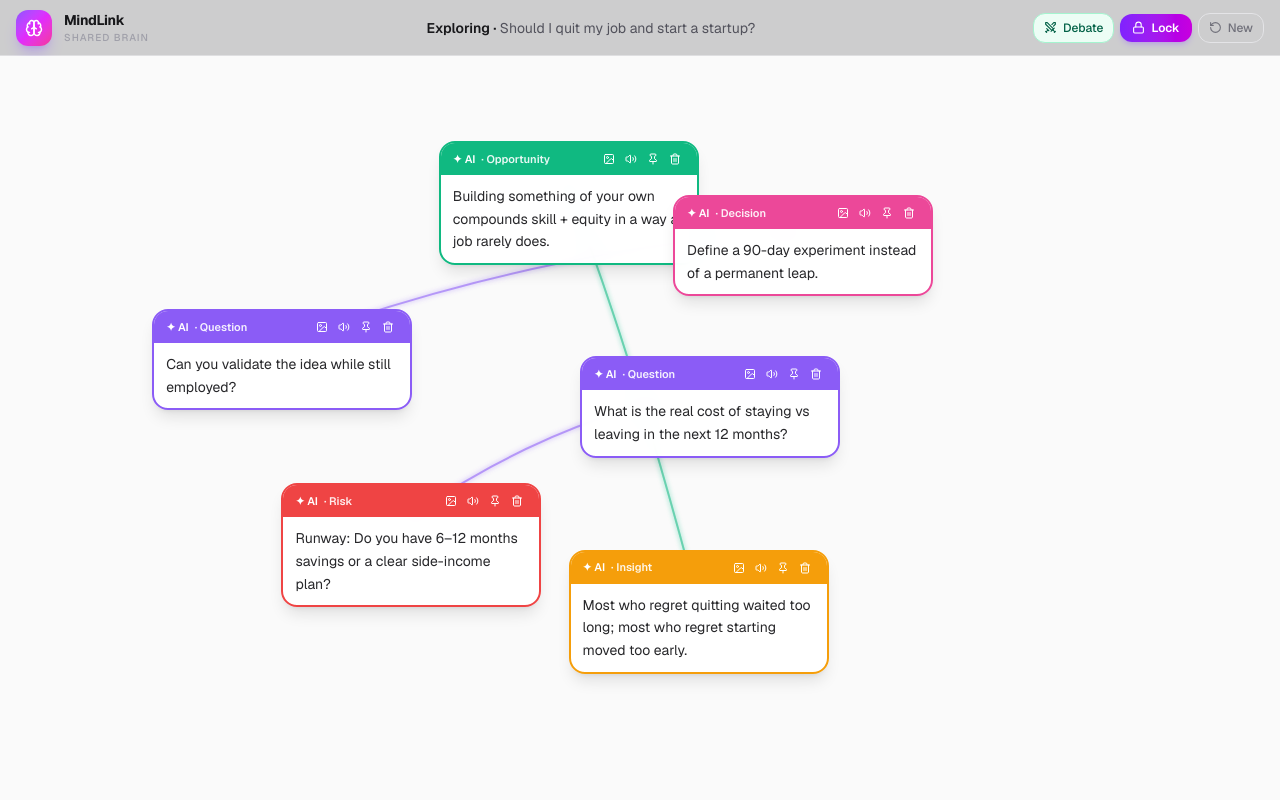
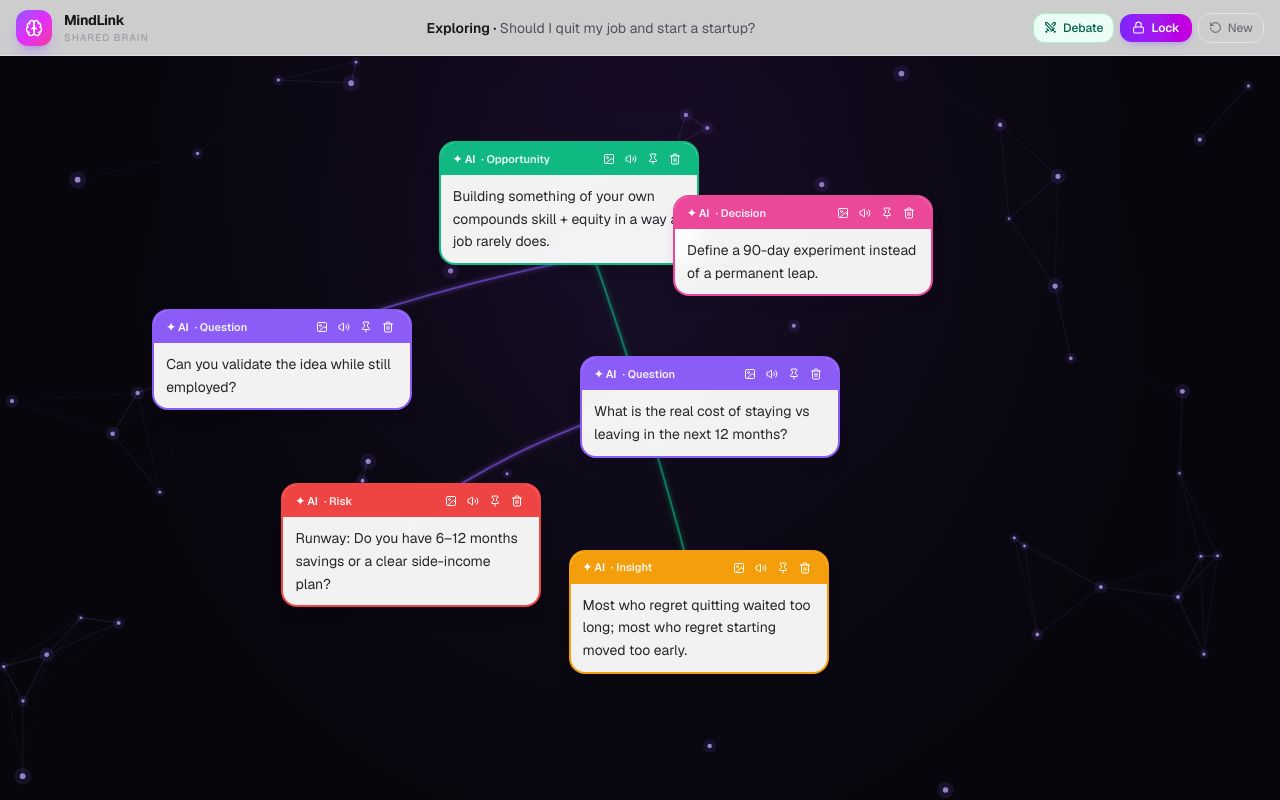
Before and after one commit to karthiksalupala-ds/mindlink, a Next.js app: page / in a window 1280 px wide. Both pictures are taken after a click on the button "Should I quit my job and start a startup?". Built offline with nearby package versions, Linux system fonts and the light colour scheme; no server answers.

Commit message:
Premium MindCanvas with network background and ThinkingLoader

```diff
--- a/src/components/MindCanvas.tsx
+++ b/src/components/MindCanvas.tsx
@@ -4,6 +4,8 @@ import { useEffect, useRef } from "react";
 import { useMindStore } from "@/lib/store";
 import ThoughtNode from "./ThoughtNode";
 import Connections from "./Connections";
+import NetworkBackground from "./NetworkBackground";
+import ThinkingLoader from "./ThinkingLoader";
 import type { ThoughtType } from "@/lib/types";
 
 export default function MindCanvas() {
@@ -84,20 +86,21 @@ export default function MindCanvas() {
   return (
     <div
       id="mind-canvas"
-      className="relative h-full w-full overflow-auto bg-zinc-50 dark:bg-zinc-950"
+      className="relative h-full w-full overflow-auto bg-[#07070c]"
     >
+      <NetworkBackground intensity={1.1} />
+      <div className="pointer-events-none absolute inset-0 bg-[radial-gradient(ellipse_at_top,rgba(88,28,135,0.15),transparent_55%)]" />
       <div className="relative" style={{ width: 1700, height: 1200, minHeight: "100%" }}>
         <Connections />
         {session.thoughts.map((t) => (
           <ThoughtNode key={t.id} thought={t} />
         ))}
       </div>
-
       {isThinking && (
-        <div className="absolute inset-0 flex items-start justify-center pt-28">
-          <div className="rounded-full bg-white px-6 py-3 shadow-lg dark:bg-zinc-900">
-            AI is thinking with you…
-          </div>
+        <div className="pointer-events-none absolute inset-0 z-50 flex items-start justify-center pt-24">
+          <ThinkingLoader
+            label={session.mode === "debate" ? "Debating both sides\u2026" : "AI is thinking with you\u2026"}
+          />
         </div>
       )}
     </div>
```
